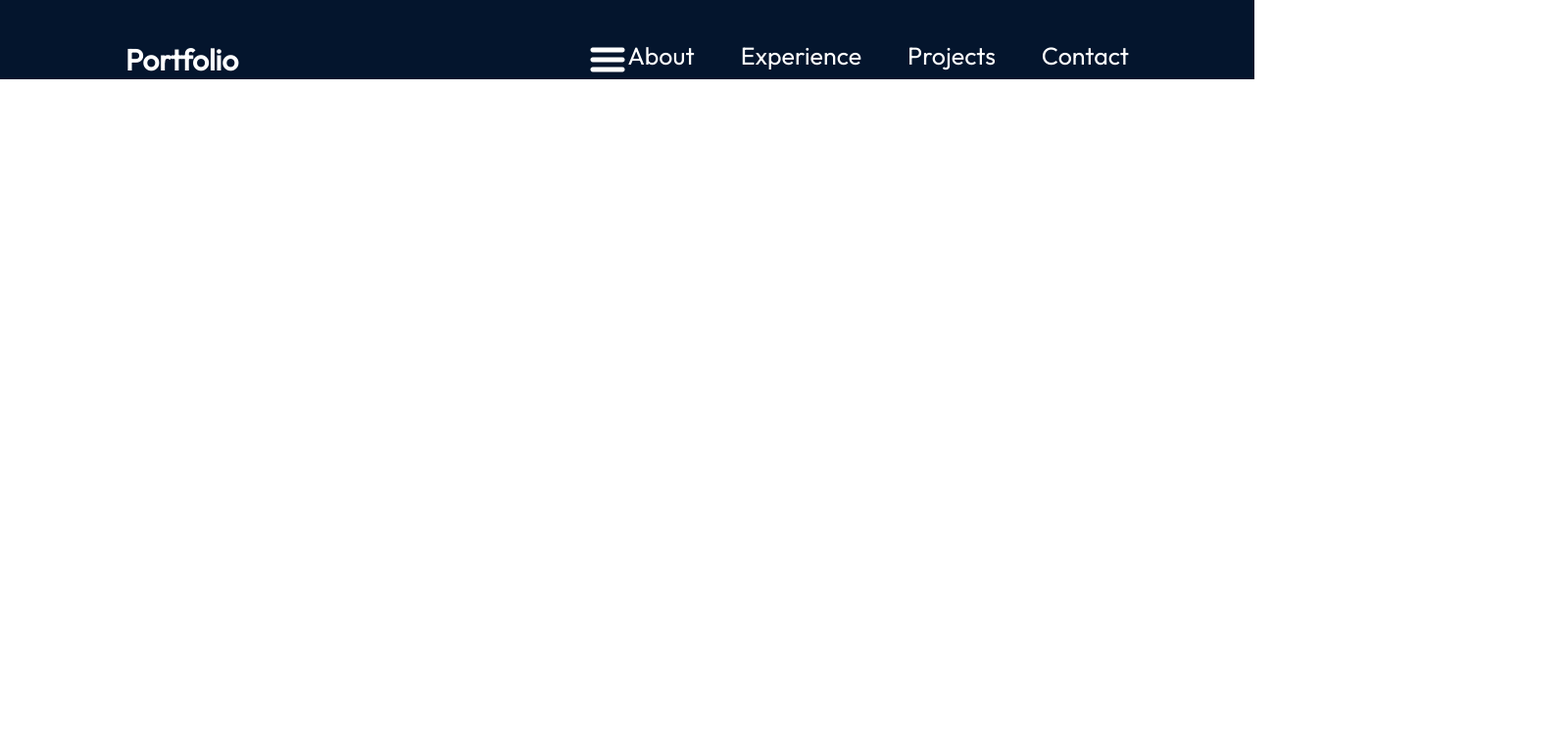
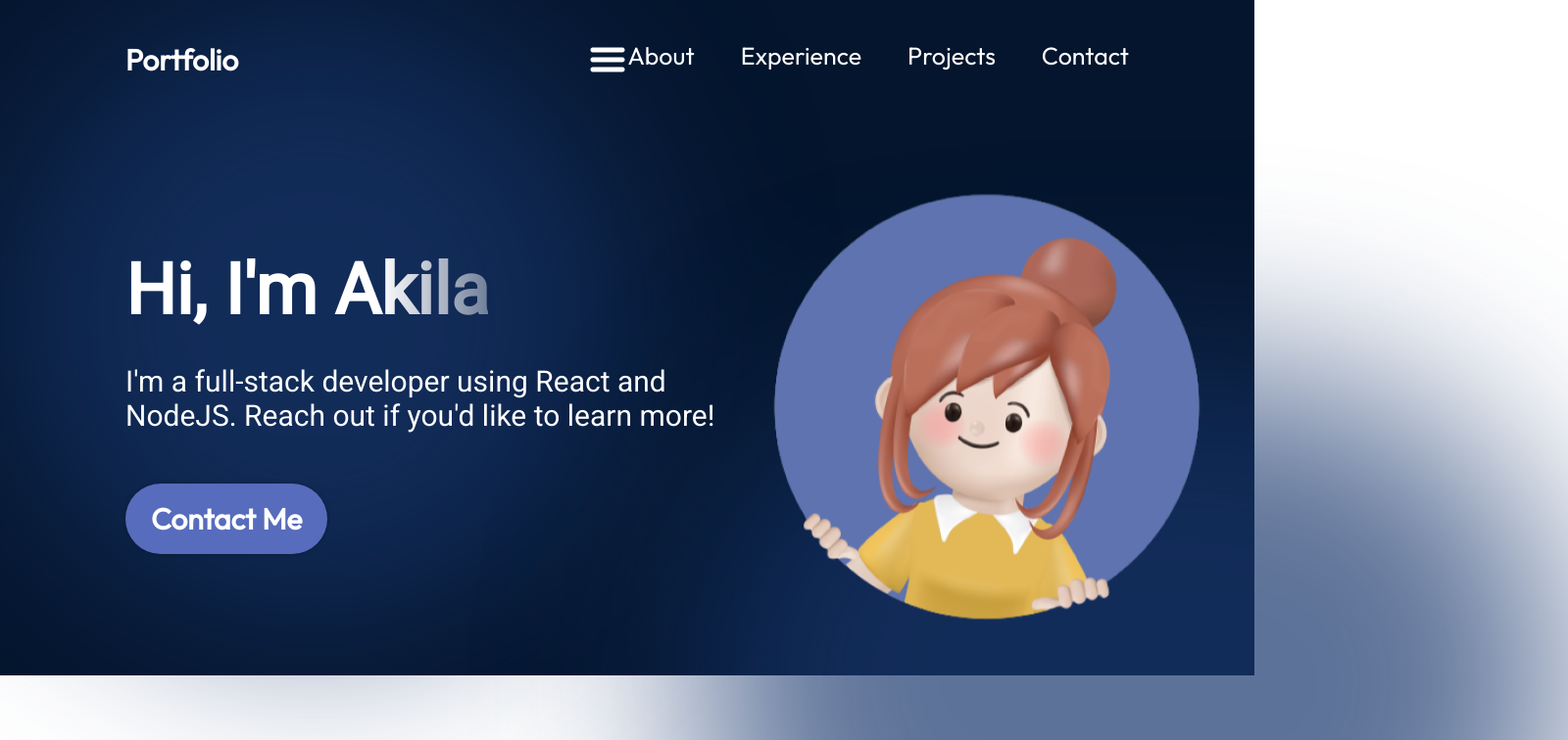
Before and after one commit to akila199910/My-Portfolio, a React (Vite) app in the folder react-portfolio/: page / in a window 1280 px wide. Shown: the part 20-776 px from the top of the page at 98% size, 1600 px wide, since content can reach past the window. Built offline with nearby package versions, Linux system fonts and the light colour scheme.

Commit message:
create hero component

```diff
--- a/react-portfolio/src/App.jsx
+++ b/react-portfolio/src/App.jsx
@@ -1,13 +1,14 @@
 
 import style from './App.module.css'
 import Navbar from './components/Navbar/Navbar'
+import Hero from './components/Hero/Hero'
 
 function App() {
 
   return (
     <div className={style.App}>
          <Navbar/>
-
+        <Hero/>
     </div>
   )
 }
--- /dev/null
+++ b/react-portfolio/src/components/Hero/Hero.jsx
@@ -0,0 +1,24 @@
+import React from 'react'
+import style from "./Hero.module.css";
+import { getImageUrl } from '../../utils'
+
+function Hero() {
+  return (
+    <section className={style.container}>
+    <div className={style.content}>
+      <h1 className={style.title}>Hi, I'm Akila</h1>
+      <p className={style.description}>
+        I'm a full-stack developer using React and NodeJS.
+        Reach out if you'd like to learn more!
+      </p>
+      <a href="mailto:akilaumayangaw@gmail.com" className={style.contactBtn}>Contact Me</a>
+    </div>
+    <img src={getImageUrl("hero/heroImage.png")} alt="Hero image of me"
+        className={style.heroImg} />
+    <div className={style.topBlur}></div>
+    <div className={style.bottomBlur}></div>
+    </section>
+  );
+};
+
+export default Hero
--- /dev/null
+++ b/react-portfolio/src/components/Hero/Hero.module.css
@@ -0,0 +1,94 @@
+@import "../../vars.css";
+
+.container{
+    position: relative;
+    display: flex;
+    align-items: center;
+    justify-content: space-between;
+    margin-top: 49px;
+    z-index: 1;
+    margin-left: 10%;
+}
+
+.content{
+    display: flex;
+    flex-direction: column;
+    align-items: flex-start;
+    color: var(--color-text);
+    z-index: 1;
+}
+
+.title{
+    font-size: 72px;
+    font-weight: 900;
+    margin-bottom: 33px;
+    font-family: var(--font-roboto);
+    background: linear-gradient(90deg, rgba(255,255,255,1) 70%, rgba(255,255,255,0)120%);
+    -webkit-text-fill-color: transparent;
+    -webkit-background-clip: text;
+}
+
+.description {
+    font-size:30px;
+    font-family: var(--font-roboto);
+    margin-bottom: 52px;
+}
+
+.contactBtn{
+    text-decoration: none;
+    background-color: var(--color-primary);
+    color: var(--color-text);
+    border-radius: 100px;
+    font-size: 30px;
+    font-weight: 600;
+    padding: 17px 26px;
+    box-shadow: 0 0 4px 0 rgba(0,0,0,0.25);
+}
+
+.heroImg{
+    width: 50%;
+    z-index:1;
+
+    animation-name: floating;
+    animation-duration: 3s;
+    animation-iteration-count: infinite;
+    animation-timing-function: ease-in-out;
+}
+@keyframes floating {
+    0%{
+        transform: translate(0,0px);
+    }
+    50% {
+        transform: translate(0,10px);
+    }
+    100% {
+        transform: translate(0,-0px);
+    }
+}
+.topBlur{
+    position: absolute;
+    width: 50vw;
+    height: 50vw;
+    min-width: 350px;
+    min-height: 350px;
+    top: -128px;
+    left: -10vw;
+    border-radius: 764px;
+    background: rgba(25,55,109,0.7);
+    filter: blur(100px);
+    z-index: 0;
+}
+
+.bottomBlur{
+    position: absolute;
+    width: 70vw;
+    height: 50vw;
+    min-width: 350px;
+    min-height: 250px;
+    top: 246px;
+    right: -25vw;
+    border-radius: 764px;
+    background: rgba(25,55,109,0.7);
+    filter: blur(100px);
+    z-index: 0;
+}
--- a/react-portfolio/src/vars.css
+++ b/react-portfolio/src/vars.css
@@ -7,6 +7,6 @@
     --color-bg:#04152d;
 
     /* ftonts */
-    --font-robot: "Roboto";
+    --font-roboto: "Roboto";
 
 }
```
